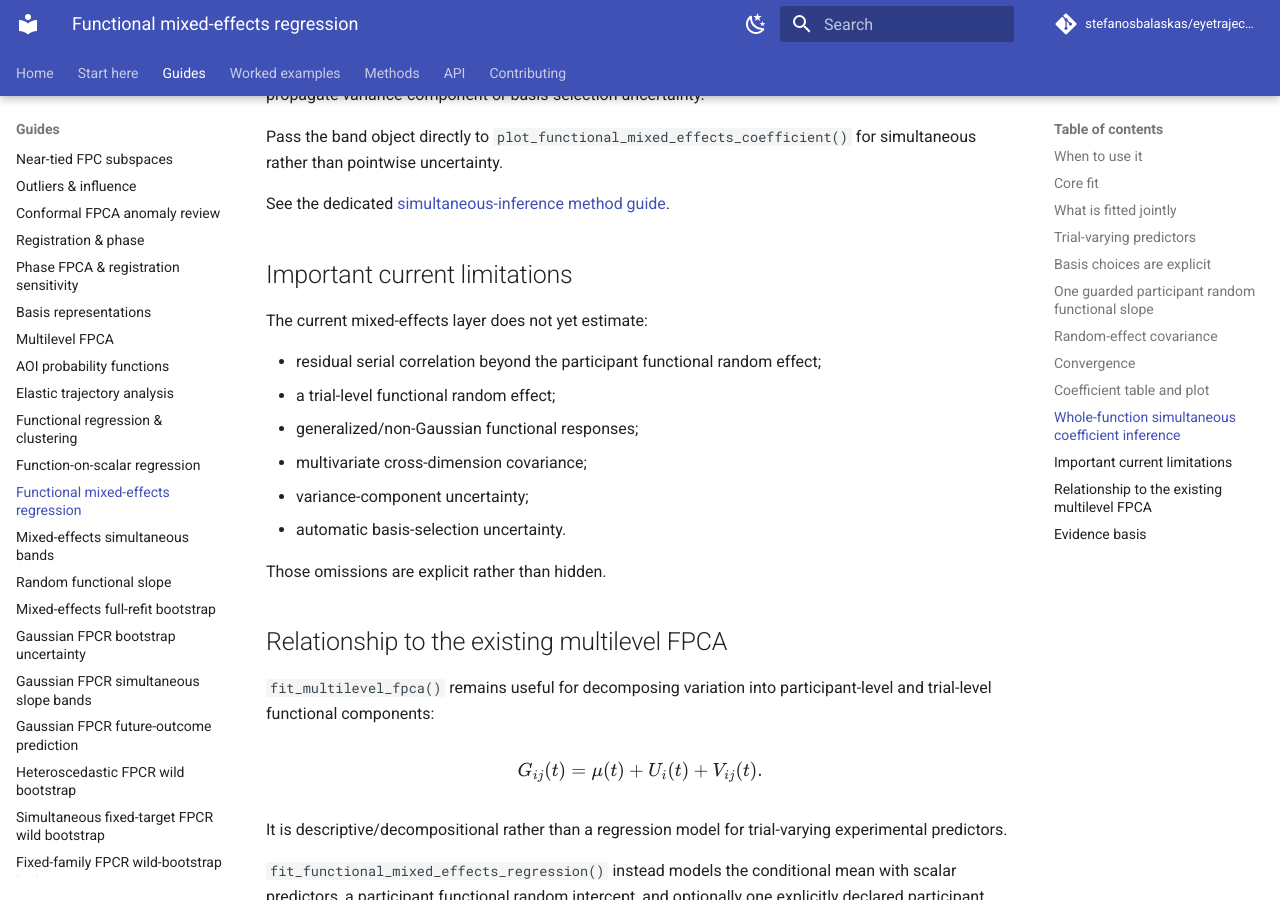
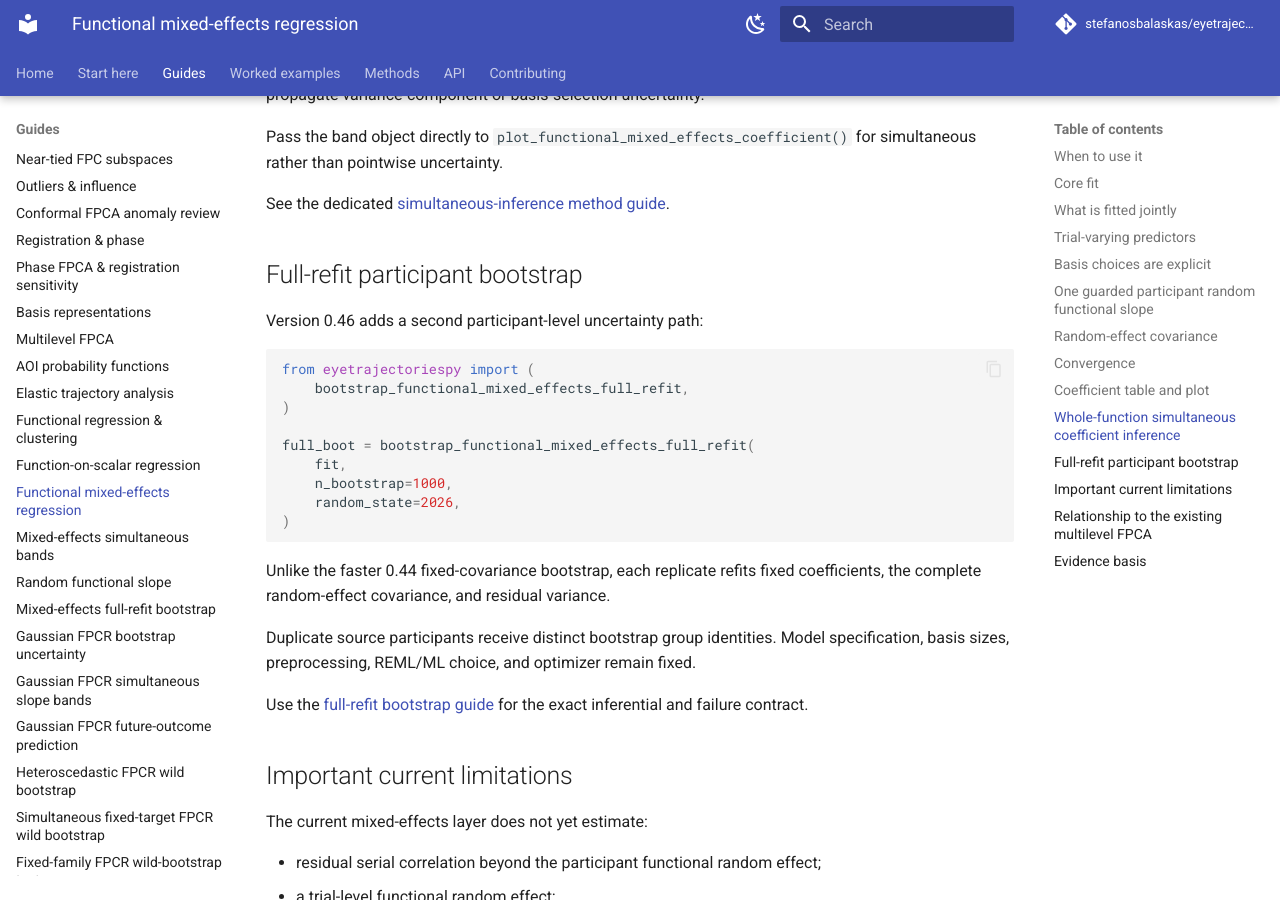
Before and after one commit to stefanosbalaskas/eyetrajectoriespy, an MkDocs documentation site: the page built from docs/guides/functional-mixed-effects.md, in a window 1280 px wide and 900 px high, scrolled down 4685 px. Built offline with MkDocs 1.6.1 and Material for MkDocs 9.7.7, drawn with Linux system fonts in a browser that asks for light colours; comment, search, counter and statistics services are not loaded.

Commit message:
Add full-refit participant bootstrap to mixed-effects guide

```diff
--- a/docs/guides/functional-mixed-effects.md
+++ b/docs/guides/functional-mixed-effects.md
@@ -243,6 +243,33 @@ pointwise uncertainty.
 See the dedicated
 [simultaneous-inference method guide](../methods/functional-mixed-effects-simultaneous-bands.md).
 
+## Full-refit participant bootstrap
+
+Version 0.46 adds a second participant-level uncertainty path:
+
+~~~python
+from eyetrajectoriespy import (
+    bootstrap_functional_mixed_effects_full_refit,
+)
+
+full_boot = bootstrap_functional_mixed_effects_full_refit(
+    fit,
+    n_bootstrap=1000,
+    random_state=2026,
+)
+~~~
+
+Unlike the faster 0.44 fixed-covariance bootstrap, each replicate refits fixed
+coefficients, the complete random-effect covariance, and residual variance.
+
+Duplicate source participants receive distinct bootstrap group identities.
+Model specification, basis sizes, preprocessing, REML/ML choice, and optimizer
+remain fixed.
+
+Use the
+[full-refit bootstrap guide](../methods/functional-mixed-effects-full-refit-bootstrap.md)
+for the exact inferential and failure contract.
+
 ## Important current limitations
 
 The current mixed-effects layer does not yet estimate:
```
